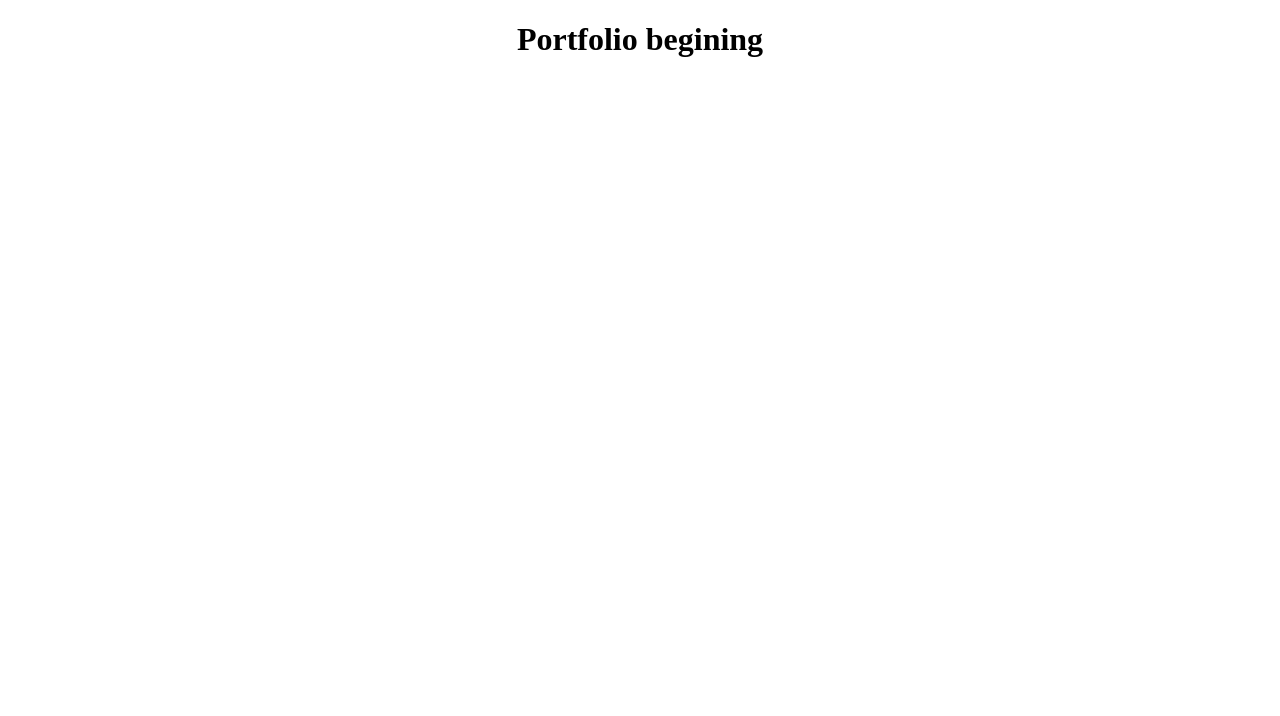
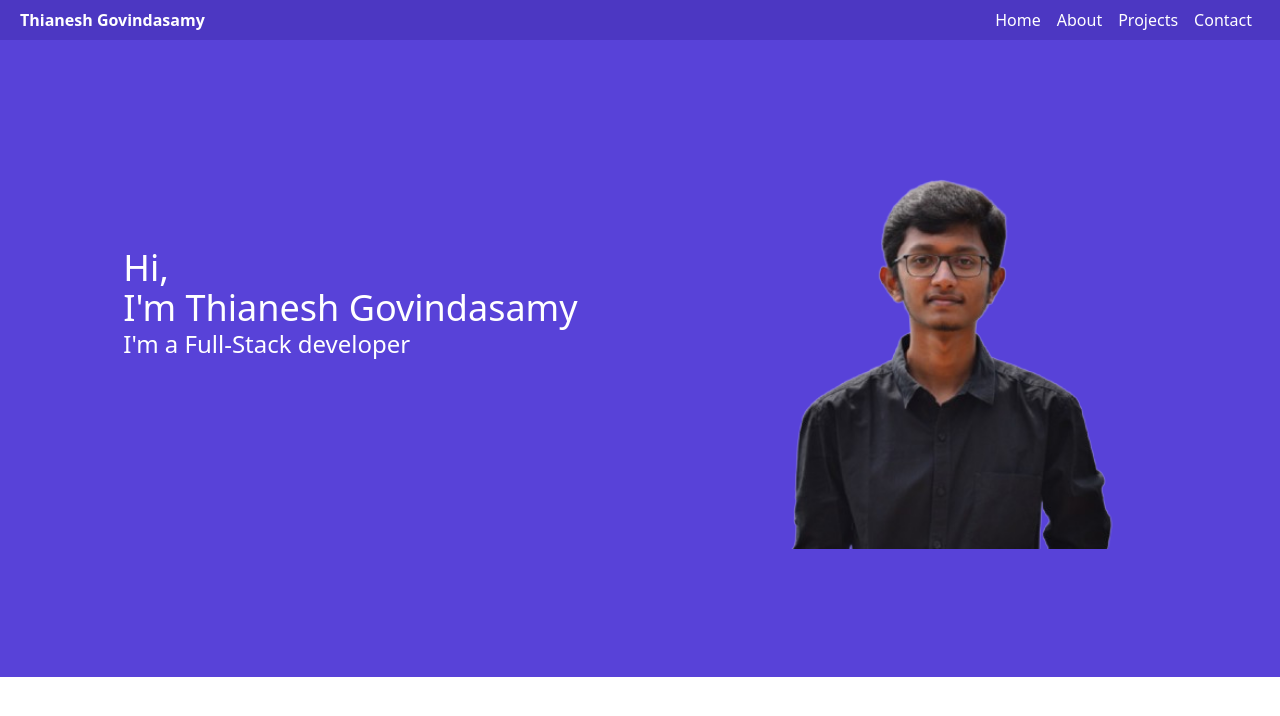
Before and after one commit to thianesh-03/Thianesh-Govindasamy, a React (Create React App) app: page / in a window 1280 px wide. Shown: the top 716 px of the page. Built offline with nearby package versions, Linux system fonts and the light colour scheme.

Commit message:
header section completed

```diff
--- a/package.json
+++ b/package.json
@@ -3,6 +3,7 @@
   "version": "0.1.0",
   "private": true,
   "dependencies": {
+    "@heroicons/react": "^2.1.5",
     "@testing-library/jest-dom": "^5.17.0",
     "@testing-library/react": "^13.4.0",
     "@testing-library/user-event": "^13.5.0",
@@ -34,5 +35,8 @@
       "last 1 firefox version",
       "last 1 safari version"
     ]
+  },
+  "devDependencies": {
+    "tailwindcss": "^3.4.12"
   }
 }
--- a/src/App.css
+++ b/src/App.css
@@ -1,38 +1,23 @@
-.App {
-  text-align: center;
+@tailwind base;
+@tailwind components;
+@tailwind utilities;
+
+header ul li{
+    @apply px-2;
 }
 
-.App-logo {
-  height: 40vmin;
-  pointer-events: none;
+.bg-primary{
+    background-color: rgb(76, 55, 194);
 }
 
-@media (prefers-reduced-motion: no-preference) {
-  .App-logo {
-    animation: App-logo-spin infinite 20s linear;
-  }
+.bg-secondary{
+    background-color: rgb(88, 66, 216);
 }
 
-.App-header {
-  background-color: #282c34;
-  min-height: 100vh;
-  display: flex;
-  flex-direction: column;
-  align-items: center;
-  justify-content: center;
-  font-size: calc(10px + 2vmin);
-  color: white;
+.mobile-nav{
+    @apply fixed top-10 right-0 left-80 bg-gray-300 w-fit;
 }
 
-.App-link {
-  color: #61dafb;
+.mobile-nav li{
+    @apply w-full text-center border-b-2 ;
 }
-
-@keyframes App-logo-spin {
-  from {
-    transform: rotate(0deg);
-  }
-  to {
-    transform: rotate(360deg);
-  }
-}
--- a/src/App.js
+++ b/src/App.js
@@ -1,9 +1,12 @@
 import './App.css';
+import Header from './Components/Header';
+import Hero from './Components/Hero';
 
 function App() {
   return (
     <div className="App">
-      <h1>Portfolio begining</h1>
+      <Header/>
+      <Hero/>
     </div>
   );
 }
--- /dev/null
+++ b/src/Components/Header.js
@@ -0,0 +1,30 @@
+import { Bars3Icon } from '@heroicons/react/24/solid'
+import { useState } from 'react'
+
+export default function Header(){
+
+    const[toggleMenu,setToggleMenu]=useState(false);
+
+    return <header className="flex justify-between px-5 py-2 bg-primary">
+        <a className="font-bold text-white" href="#">Thianesh Govindasamy</a>
+        <nav className="hidden md:block">
+            <ul className="flex text-white">
+                <li><a href="#">Home</a></li>
+                <li><a href="#">About</a></li>
+                <li><a href="#">Projects</a></li>
+                <li><a href="#">Contact</a></li>
+            </ul>
+        </nav>
+
+        {toggleMenu && <nav className="block md:hidden ml-auto">
+            <ul className="flex flex-col text-white mobile-nav">
+                <li><a href="#">Home</a></li>
+                <li><a href="#">About</a></li>
+                <li><a href="#">Projects</a></li>
+                <li><a href="#">Contact</a></li>
+            </ul>
+        </nav>}
+
+        <button onClick={()=>setToggleMenu(!toggleMenu)} className='block md:hidden'><Bars3Icon className="text-white h-5"/></button>
+    </header>
+}
--- /dev/null
+++ b/src/Components/Hero.js
@@ -0,0 +1,8 @@
+import HeroImg from '../Assets/Hero.png'
+
+export default function Hero() {
+    return <section className='flex px-5 py-32 bg-secondary justify-center'>
+        <h1 className='w-1/2 text-white text-4xl py-20'>Hi,<br/> I'm Thianesh Govindasamy <p className='text-2xl'>I'm a Full-Stack developer</p></h1>
+        <img className='w-1/3' src={HeroImg}/>
+    </section>
+}
--- /dev/null
+++ b/tailwind.config.js
@@ -0,0 +1,10 @@
+/** @type {import('tailwindcss').Config} */
+module.exports = {
+  content: [
+    "./src/**/*.{js,jsx,ts,tsx}",
+  ],
+  theme: {
+    extend: {},
+  },
+  plugins: [],
+}
```
Also changed, not shown: src/Assets/Hero.png (added), 1 other file (tests, documents, lock files or other folders).
